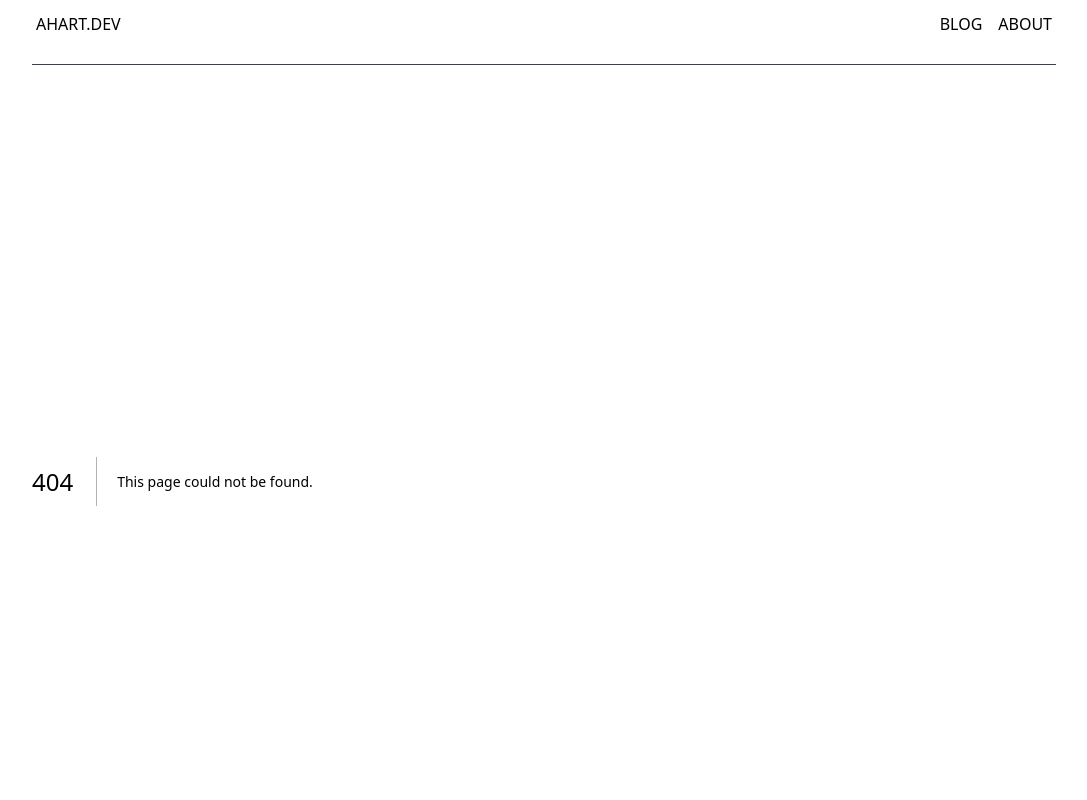
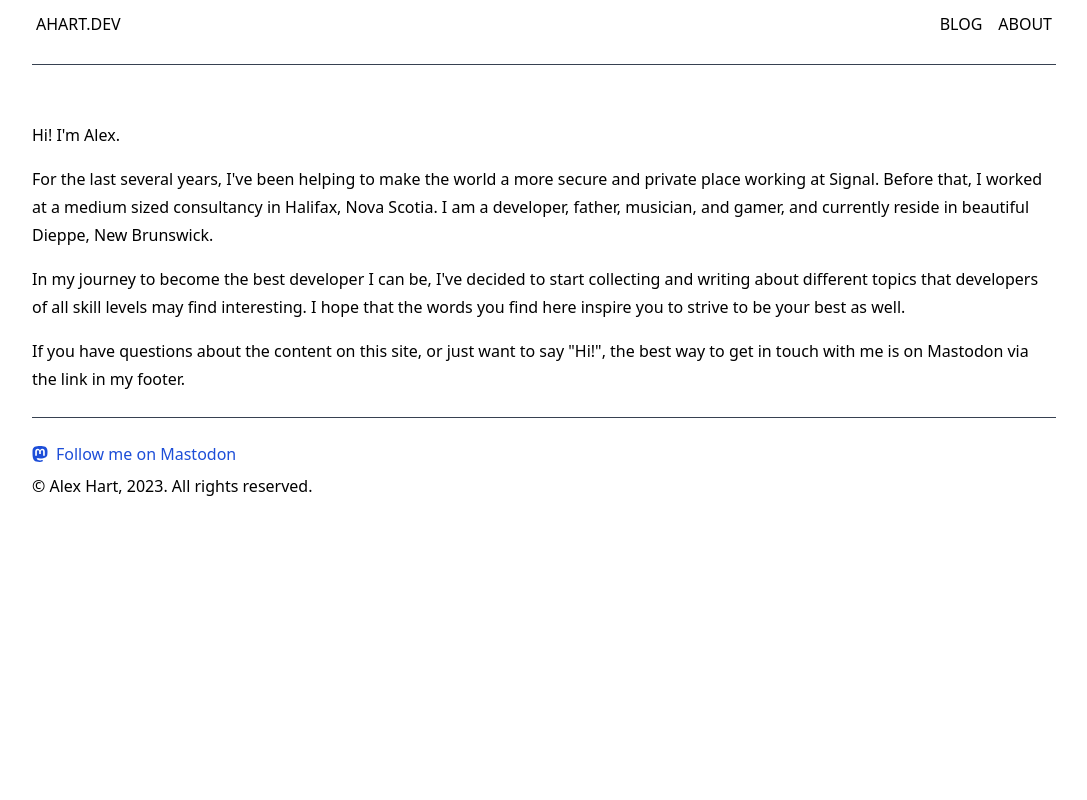
Before and after one commit to exallium/ahart-dev-blog, a Next.js app: page /about in a window 1280 px wide. Before the commit this address had no page. Shown: the top 800 px of the page, without its empty margins (96-1183 px from the left). Built offline with nearby package versions, Linux system fonts and the light colour scheme.

Commit message:
Add about.

```diff
--- /dev/null
+++ b/media/entries/about.md
@@ -0,0 +1,15 @@
+Hi! I'm Alex.
+
+For the last several years, I've been helping to make the world a more secure and
+private place working at Signal. Before that, I worked at a medium sized consultancy
+in Halifax, Nova Scotia. I am a developer, father, musician, and gamer, and
+currently reside in beautiful Dieppe, New Brunswick.
+
+In my journey to become the best developer I can be, I've decided to start
+collecting and writing about different topics that developers of all skill
+levels may find interesting. I hope that the words you find here inspire you
+to strive to be your best as well.
+
+If you have questions about the content on this site, or just want to say
+"Hi!", the best way to get in touch with me is on Mastodon via the link in my
+footer.
--- /dev/null
+++ b/pages/about.tsx
@@ -0,0 +1,24 @@
+import React from "react";
+import {InferGetStaticPropsType} from "next";
+import BlogEntryFetcher from "@/lib/BlogEntryFetcher";
+import BlogTitle from "@/components/molecules/BlogTitle";
+
+export async function getStaticProps() {
+  const entry = await BlogEntryFetcher.fetchEntry('about')
+    return {
+      props: {
+        entry: JSON.parse(JSON.stringify(entry))
+      }
+    }
+}
+
+const AboutPage: React.FC<InferGetStaticPropsType<typeof getStaticProps>> = ({entry}) => {
+  return (
+    <div className="flex flex-col">
+      <BlogTitle title={entry.title} slug={entry.slug} />
+      <div className="markdown" dangerouslySetInnerHTML={{__html: entry.contentHtml}}/>
+    </div>
+  )
+}
+
+export default AboutPage
--- a/styles/globals.css
+++ b/styles/globals.css
@@ -55,19 +55,9 @@
   @apply dark:text-blue-300;
 }
 
-.markdown p code {
+.markdown p code, .markdown ul code, .markdown li code {
   @apply text-red-500;
   @apply dark:text-red-300;
-}
-
-.markdown ul code {
-  @apply text-red-500;
-  @apply dark:text-red-300;
-}
-
-.markdown li code {
-  @apply text-red-500;
-  @apply dark:text-red-400;
 }
 
 .markdown ol {
```
